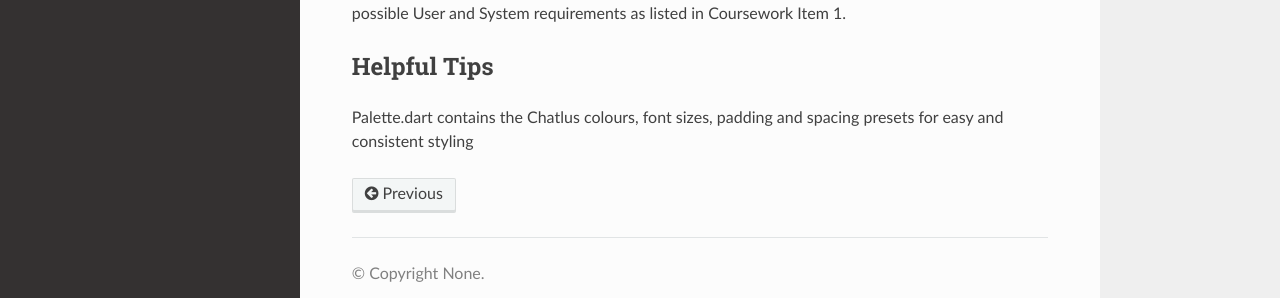
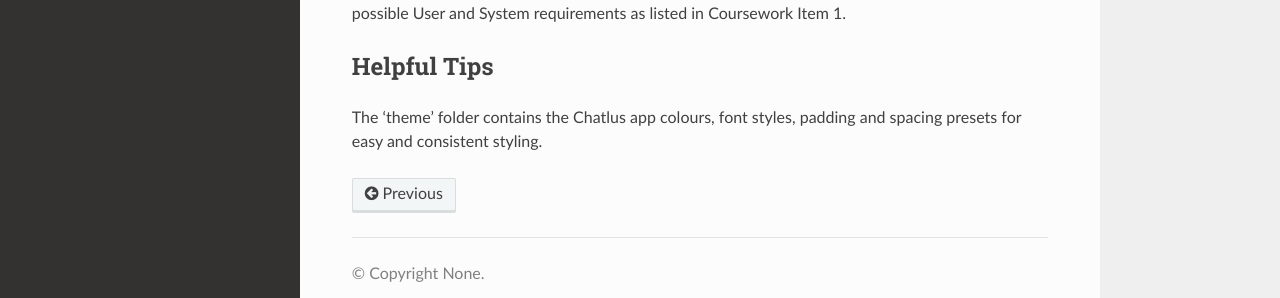
Before and after one commit to Chatlus/chatlus-docs, a Sphinx documentation site: the page built from docs/source/development.rst, in a window 1280 px wide and 900 px high, scrolled down 1182 px. Shown: the part 557-855 px from the top of the window. Built offline with Sphinx 7.4.7 and the Read the Docs theme 3.1.0, drawn with Linux system fonts in a browser that asks for light colours.

Commit message:
change palette.dart mention to cover the 'theme' folder instead

```diff
--- a/docs/source/development.rst
+++ b/docs/source/development.rst
@@ -85,4 +85,4 @@ Scope of the project is to produce an application (and accompanying backend) tha
 .. _tips:
 Helpful Tips
 ------------
-Palette.dart contains the Chatlus colours, font sizes, padding and spacing presets for easy and consistent styling
+The 'theme' folder contains the Chatlus app colours, font styles, padding and spacing presets for easy and consistent styling.
```
